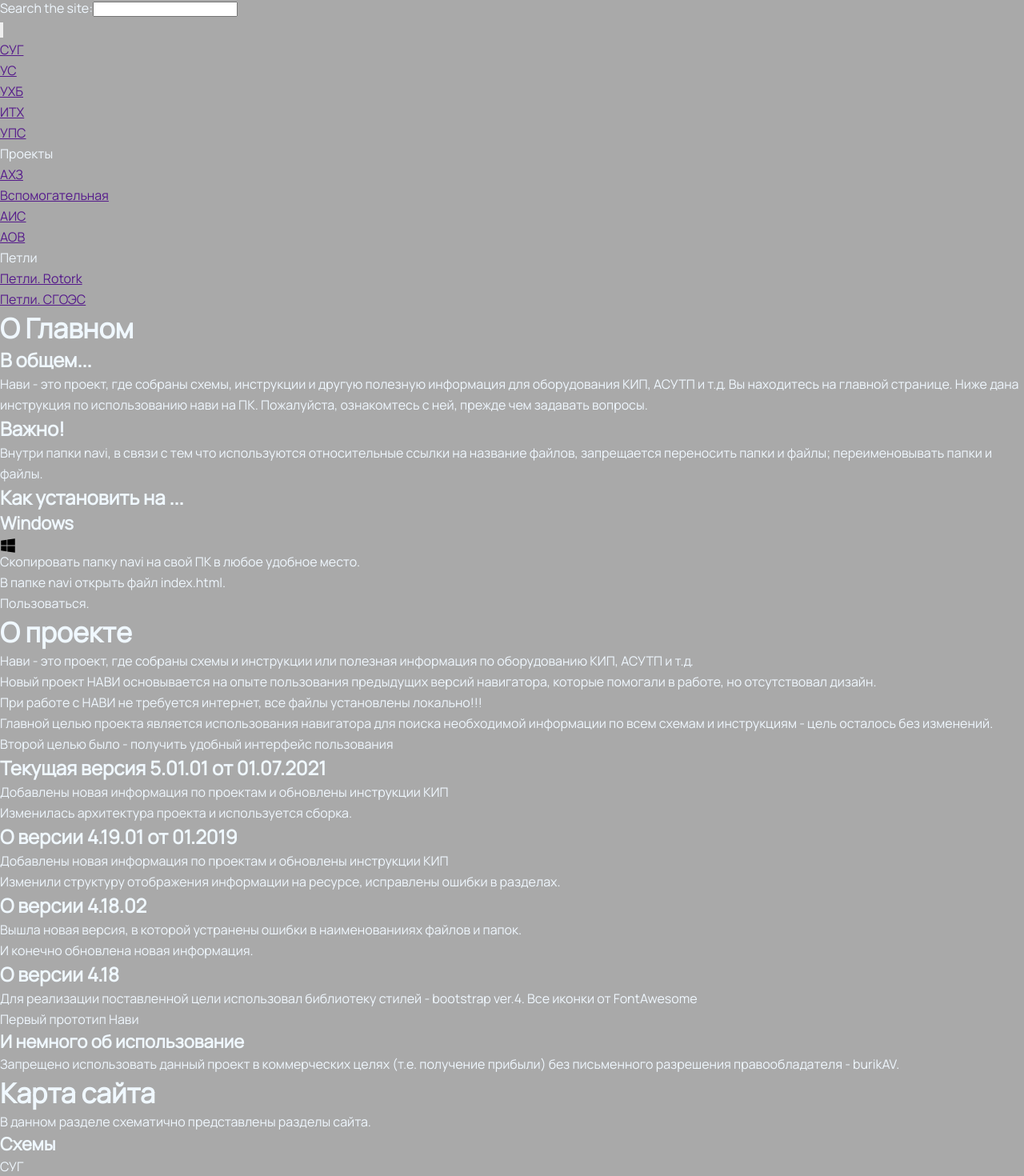
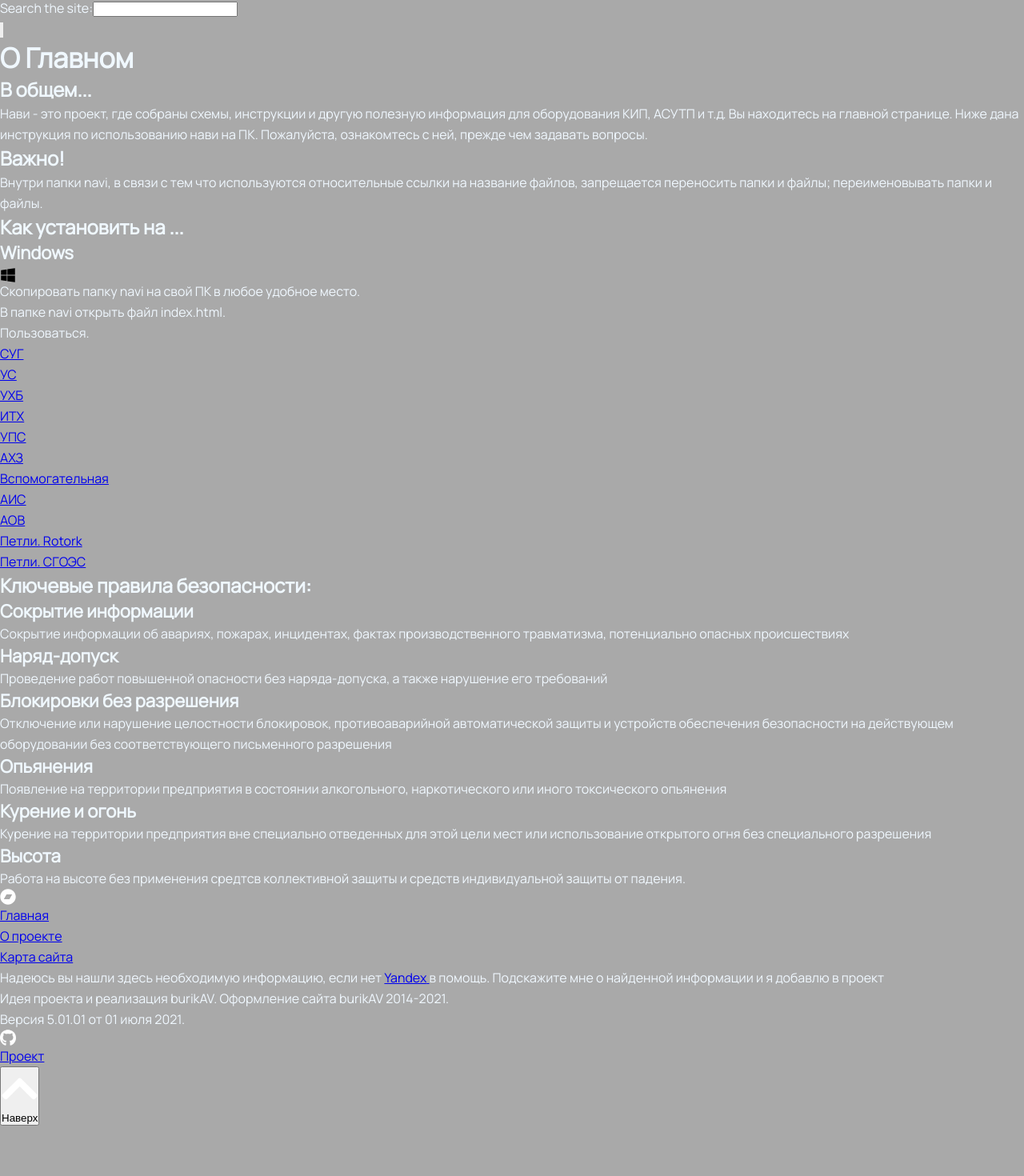
Before and after one commit to burik84/navi, a React app: page /main in a window 1280 px wide. Shown: the part 233-1703 px from the top of the page at 80% size. After the commit the page ends 1642 px from the top, so only its background shows below. Built offline with nearby package versions, Linux system fonts and the light colour scheme.

Commit message:
feat: add router

```diff
--- a/src/script/App.tsx
+++ b/src/script/App.tsx
@@ -1,5 +1,5 @@
 import React from 'react';
-import { BrowserRouter } from 'react-router-dom';
+import { BrowserRouter, Switch, Route, Link, Redirect } from 'react-router-dom';
 
 import { Main } from './pages/Main';
 import { About } from './pages/About';
@@ -22,10 +22,14 @@ export function App(): JSX.Element {
           <Search />
           <main className="main">
             <div className="container">
+              <Switch>
+                <Redirect exact from="/" to="/main" />
+                <Route path="/main" component={Main} />
+                <Route path="/about" component={About} />
+                <Route path="/map" component={Map} />
+                <Route path="*">Sorry, This page not found</Route>
+              </Switch>
               <Menu />
-              <Main />
-              <About />
-              <Map />
               <Aside />
             </div>
           </main>
--- a/src/script/components/Menu.tsx
+++ b/src/script/components/Menu.tsx
@@ -1,49 +1,70 @@
 import React from 'react';
+import { Link, useRouteMatch } from 'react-router-dom';
+
+const shemes = [
+  ['/scheme/sug', 'СУГ'],
+  ['/scheme/us', 'УС'],
+  ['/scheme/uhb', 'УХБ'],
+  ['/scheme/ith', 'ИТХ'],
+  ['/scheme/ups', 'УПС'],
+  ['/scheme/ahz', 'АХЗ'],
+  ['/scheme/other', 'Вспомогательная'],
+  ['/scheme/ais', 'АИС'],
+  ['/scheme/aov', 'АОВ'],
+  ['/scheme/rotork', 'Петли. Rotork'],
+  ['/scheme/sgoes', 'Петли. СГОЭС'],
+];
+
+const uku = [
+  ['/uku/44_1', '44.1'],
+  ['/uku/44_2', '44.2'],
+  ['/uku/44_3', '44.3'],
+  ['/uku/ppu', 'ППУ'],
+  ['/uku/instruction', 'Инструкции и методики проверки'],
+];
+
+const kip = [
+  ['/kip/analyzer', 'Анализаторы'],
+  ['/kip/pressure', 'Давление'],
+  ['/kip/rashod', 'Расход'],
+  ['/kip/temp', 'Температура'],
+  ['/kip/level', 'Уровень'],
+  ['/kip/modul', 'Барьеры Модули AI/DI/DO'],
+  ['/kip/ibp', 'ИБП'],
+  ['/kip/drive', 'Привода, клапаны'],
+  ['/kip/enraf', 'Enraf'],
+  ['/kip/equip', 'Диагностика'],
+  ['/kip/other', 'Разное'],
+];
+const asutp = [
+  ['/asutp/re', 'Инструкции'],
+  ['/asutp/centum', 'Centum VP'],
+  ['/asutp/prosafe', 'Prosafe RS'],
+  ['/asutp/server', "Server's"],
+  ['/asutp/siemens', 'Siemens'],
+  ['/asutp/stardom', 'Stardom'],
+  ['/asutp/hart', 'Hart Modbus RS'],
+  ['/asutp/scada', 'Scada'],
+];
+
+const info = [
+  ['/info/otpb', 'ОТ, ПБ'],
+  ['/info/equip', 'Технологическое оборудование, инструкции'],
+  ['/info/methodologies', 'Методики проверки'],
+  ['/info/map', 'Схемы технологические, карта площадки'],
+  ['/info/artic', 'Статьи'],
+];
 
 export const Menu: React.FC = () => {
+  // const { path, url } = useRouteMatch();
+  const listItems = shemes.map((item) => (
+    <li key={item[0]}>
+      <Link to={item[0]}>{item[1]}</Link>
+    </li>
+  ));
   return (
     <div className="menu">
-      <ul>
-        <li>
-          <a href="">СУГ</a>
-        </li>
-        <li>
-          <a href="">УС</a>
-        </li>
-        <li>
-          <a href="">УХБ</a>
-        </li>
-        <li>
-          <a href="">ИТХ</a>
-        </li>
-        <li>
-          <a href="">УПС</a>
-        </li>
-        <li>
-          Проекты
-          <li>
-            <a href="">АХЗ</a>
-          </li>
-          <li>
-            <a href="">Вспомогательная</a>
-          </li>
-          <li>
-            <a href="">АИС</a>
-          </li>
-          <li>
-            <a href="">АОВ</a>
-          </li>
-        </li>
-        <li>
-          Петли
-          <li>
-            <a href="">Петли. Rotork</a>
-          </li>
-          <li>
-            <a href="">Петли. СГОЭС</a>
-          </li>
-        </li>
-      </ul>
+      <ul>{listItems}</ul>
     </div>
   );
 };
--- a/src/script/components/Navigation.tsx
+++ b/src/script/components/Navigation.tsx
@@ -1,16 +1,36 @@
 import React from 'react';
 import { ReactElement } from 'react';
-import { Link } from '../shared/htmlElements';
+import { Link } from 'react-router-dom';
 
 export const Navigation: React.FC = (): ReactElement => {
   return (
     <nav className="navigation">
       <ul>
-        <Link href="main" name="Схемы" />
-        <Link href="main" name="УКУ" />
-        <Link href="main" name="КИП" />
-        <Link href="main" name="АСУТП" />
-        <Link href="main" name="Информация" />
+        <li className="item">
+          <Link className="link" to="/scheme">
+            Схемы
+          </Link>
+        </li>
+        <li className="item">
+          <Link className="link" to="/uku">
+            УКУ
+          </Link>
+        </li>
+        <li className="item">
+          <Link className="link" to="/kip">
+            КИП
+          </Link>
+        </li>
+        <li className="item">
+          <Link className="link" to="/asutp">
+            АСУТП
+          </Link>
+        </li>
+        <li className="item">
+          <Link className="link" to="/info">
+            Информация
+          </Link>
+        </li>
       </ul>
     </nav>
   );
--- a/src/script/layout/Footer.tsx
+++ b/src/script/layout/Footer.tsx
@@ -1,29 +1,40 @@
 import React from 'react';
 import { LogoElement, LogoGithub } from '../shared/svgElements';
-import { Link } from '../shared/htmlElements';
+import { Link } from 'react-router-dom';
 
 export const Footer: React.FC = () => {
   return (
     <footer className="footer">
       <ul className="list">
         <li>
-          <a href="#">
+          <Link className="link" to="/main">
             <LogoElement color="white" />
             Главная
-          </a>
+          </Link>
         </li>
-        <Link href="about" name="О проекте" />
-        <Link href="map" name="Карта сайта" />
+        <li className="item">
+          <Link className="link" to="/about">
+            О проекте
+          </Link>
+        </li>
+        <li className="item">
+          <Link className="link" to="/map">
+            Карта сайта
+          </Link>
+        </li>
       </ul>
       <p className="footer_description">
-        Надеюсь вы нашли здесь необходимую информацию, если нет <a href="https://yandex.ru/">Yandex </a> в помощь.
-        Подскажите мне о найденной информации и я добавлю в проект
+        Надеюсь вы нашли здесь необходимую информацию, если нет{' '}
+        <a href="https://yandex.ru/" target="_blank" rel="noreferrer">
+          Yandex{' '}
+        </a>{' '}
+        в помощь. Подскажите мне о найденной информации и я добавлю в проект
       </p>
       <div>
         <p>Идея проекта и реализация burikAV. Оформление сайта burikAV 2014-2021. </p>
         <p>Версия 5.01.01 от 01 июля 2021.</p>
       </div>
-      <a href="https://github.com/burik84/navi/tree/navi">
+      <a href="https://github.com/burik84/navi/tree/navi" target="_blank" rel="noreferrer">
         <LogoGithub color="white" />
         Проект
       </a>
--- a/src/script/layout/Header.tsx
+++ b/src/script/layout/Header.tsx
@@ -1,4 +1,5 @@
 import React from 'react';
+import { Link } from 'react-router-dom';
 // import logo from '../../assets/icons/bandcamp-brands.svg';
 import { Navigation } from '../components/Navigation';
 import { LogoElement } from '../shared/svgElements';
@@ -6,10 +7,10 @@ import { LogoElement } from '../shared/svgElements';
 export const Header: React.FC = () => {
   return (
     <div className="header">
-      <a href="./">
+      <Link className="link" to="/main">
         <LogoElement color="white" />
         <h1>Navi</h1>
-      </a>
+      </Link>
       <span>... ваш помощник по КИП и АСУТП</span>
       <Navigation />
     </div>
--- a/src/script/shared/htmlElements.tsx
+++ b/src/script/shared/htmlElements.tsx
@@ -7,7 +7,7 @@ type TProps = {
 };
 
 // Written as a function expression
-export const Link: React.FC<TProps> = ({ href, name }: TProps): ReactElement => {
+export const LinkElement: React.FC<TProps> = ({ href, name }: TProps): ReactElement => {
   return (
     <li className="item">
       <a className="link" href={href}>
```
